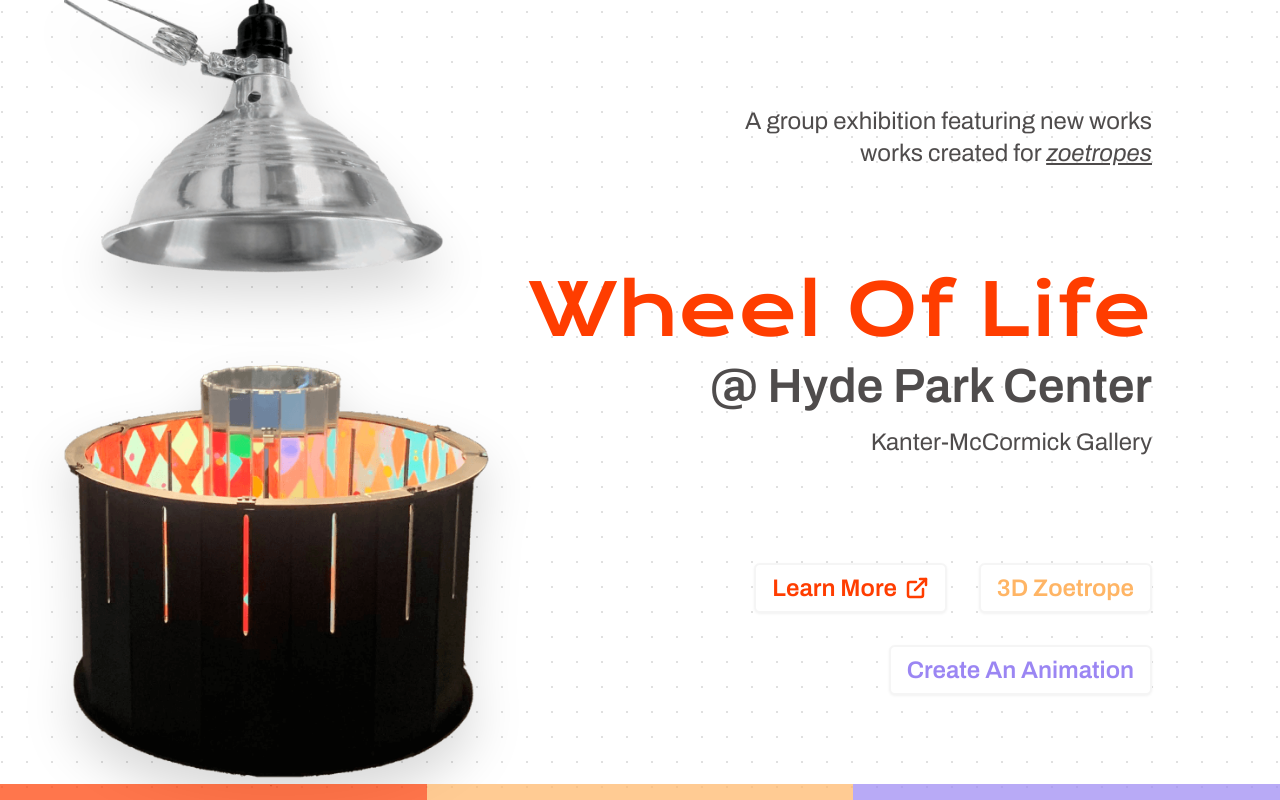
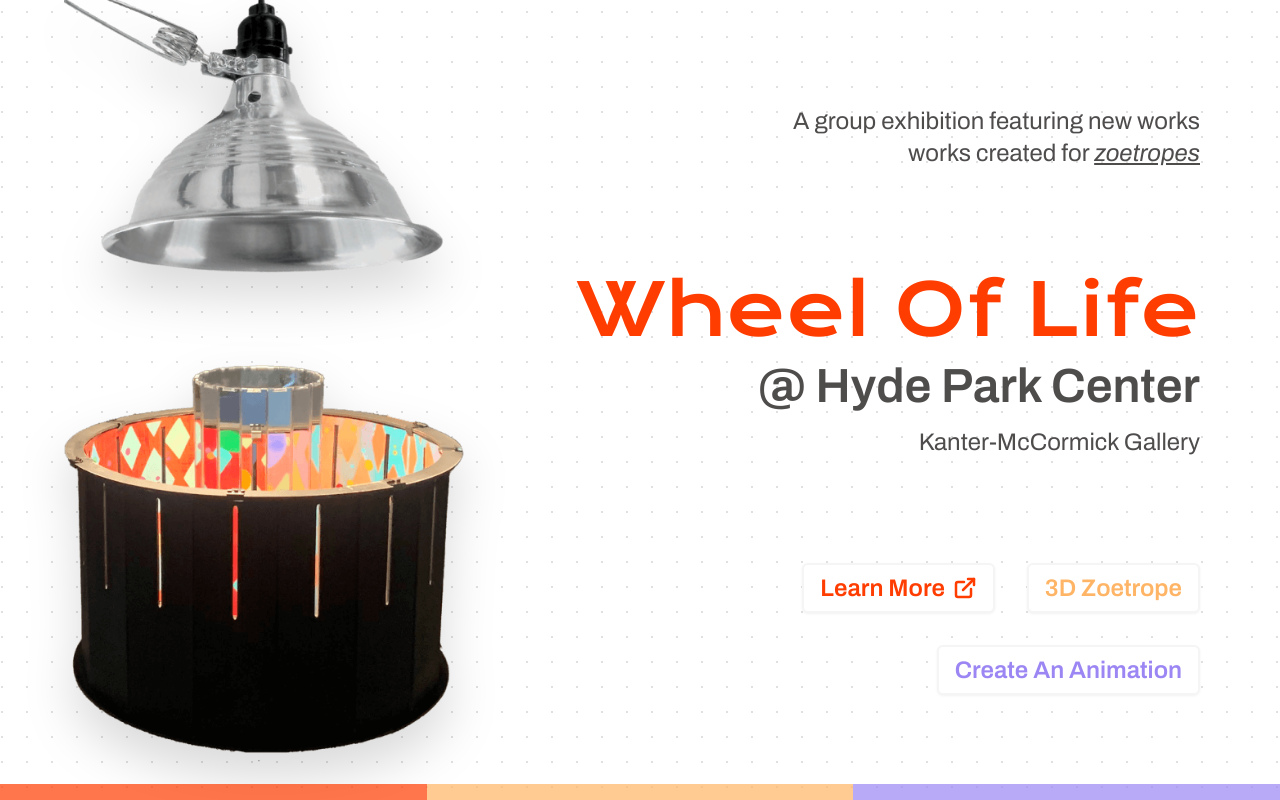
Before and after one commit to samielahi/wheel-of-life, a React (Vite) app: page / in a window 1280 px wide. Built offline with nearby package versions, Linux system fonts and the light colour scheme.

Commit message:
more air layout touchups, integration testing time

```diff
--- a/src/routes/home.tsx
+++ b/src/routes/home.tsx
@@ -46,17 +46,17 @@
           <div className="z-0 hidden flex-col gap-[20rem] md:flex lg:gap-20">
             <img
               src="/images/light.png"
-              className="w-[350px] xl:w-[400px] drop-shadow-2xl 2xl:w-[420px]"
+              className="w-[350px] drop-shadow-2xl xl:w-[400px] 2xl:w-[420px]"
               alt="A clip light used in the exhibition."
             />
             <img
               src="/images/prax.png"
-              className="w-[350px] xl:w-[425px] drop-shadow-2xl 2xl:w-[500px]"
+              className="w-[350px] drop-shadow-2xl xl:w-[400px] 2xl:w-[500px]"
               alt="A praxinoscope featuring artwork by participating artist Georgina Valverde."
             />
           </div>
         </section>
-        <section className="flex h-full flex-col items-center justify-evenly text-center md:items-end md:pr-[3rem] md:text-end lg:pr-[5rem] xl:pr-[8rem]">
+        <section className="flex h-full flex-col items-center justify-evenly text-center md:items-end md:pr-[3rem] md:text-end lg:pr-[5rem] 2xl:pr-[8rem]">
           <img
             src="/images/light.png"
             alt="A clip light used to light the zoetropes in the show."
```
